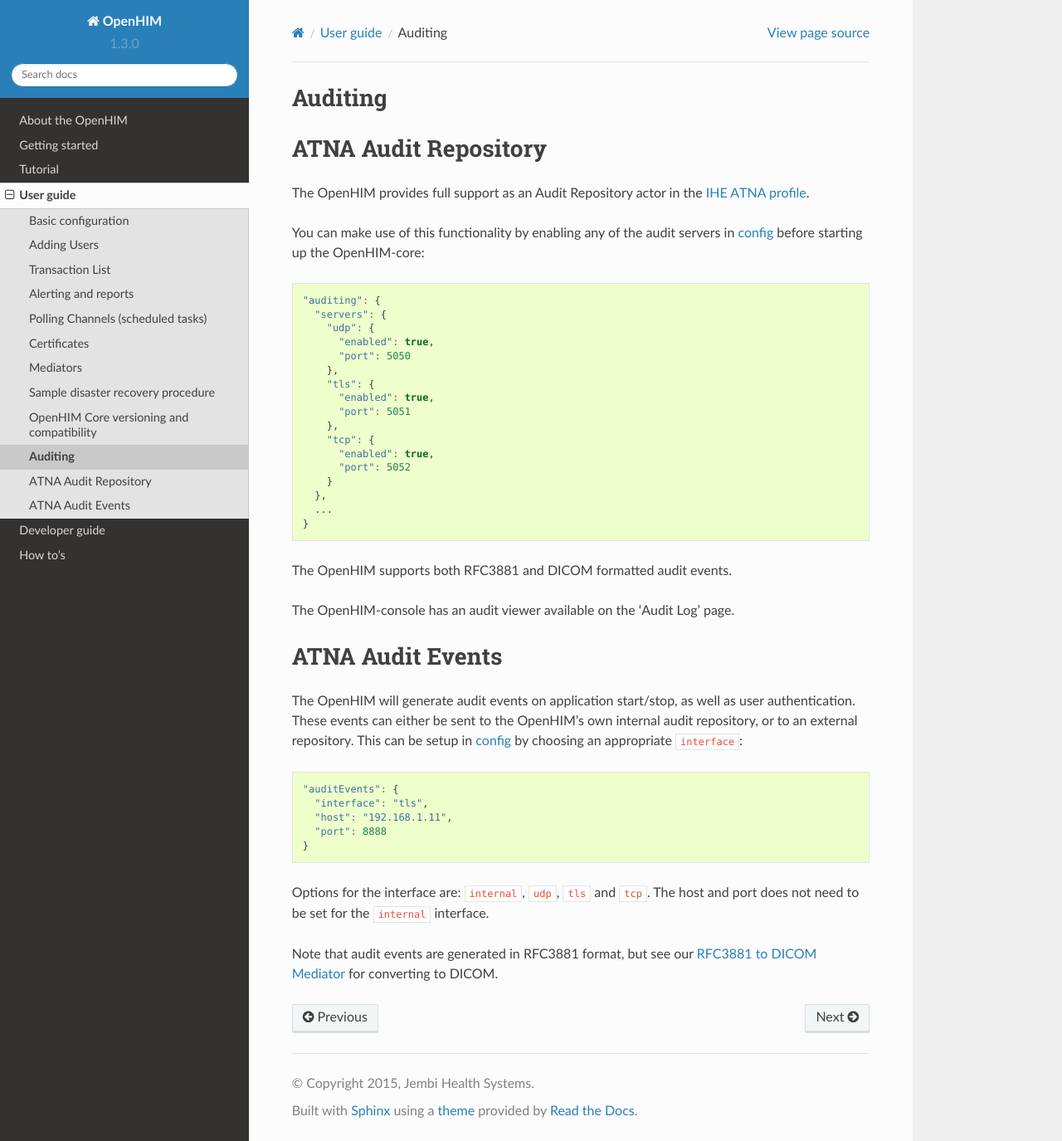
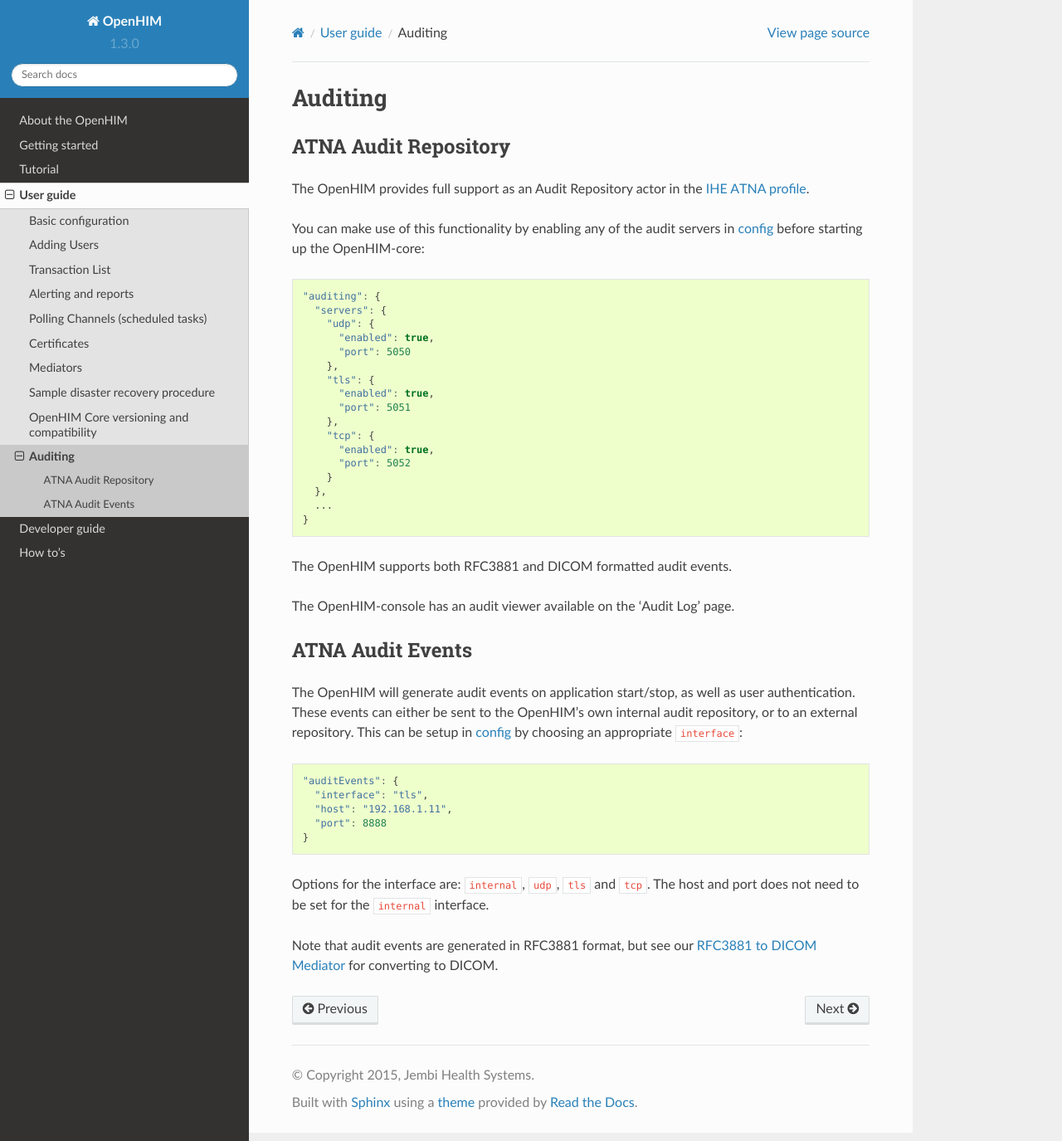
Before and after one commit to jembi/openhim-core-js, a Sphinx documentation site: the page built from docs/user-guide/auditing.md, in a window 1280 px wide and 1375 px high. Shown: the whole window at 83% size. Built offline with Sphinx 7.4.7 and the Read the Docs theme 2.0.0, drawn with Linux system fonts in a browser that asks for light colours.

````diff
--- a/docs/user-guide/auditing.md
+++ b/docs/user-guide/auditing.md
@@ -1,7 +1,7 @@
 Auditing
 ========
 
-# ATNA Audit Repository
+## ATNA Audit Repository
 The OpenHIM provides full support as an Audit Repository actor in the [IHE ATNA profile](http://wiki.ihe.net/index.php?title=Audit_Trail_and_Node_Authentication).
 
 You can make use of this functionality by enabling any of the audit servers in [config](https://github.com/jembi/openhim-core-js/blob/4de019301579600f9c54725b44bf40958b2aa3bf/config/default.json#L91-L103) before starting up the OpenHIM-core:
@@ -29,7 +29,7 @@ The OpenHIM supports both RFC3881 and DICOM formatted audit events.
 
 The OpenHIM-console has an audit viewer available on the 'Audit Log' page.
 
-# ATNA Audit Events
+## ATNA Audit Events
 The OpenHIM will generate audit events on application start/stop, as well as user authentication. These events can either be sent to the OpenHIM's own internal audit repository, or to an external repository. This can be setup in [config](https://github.com/jembi/openhim-core-js/blob/4de019301579600f9c54725b44bf40958b2aa3bf/config/default.json#L105-L108) by choosing an appropriate `interface`:
 ```js
 "auditEvents": {
````
